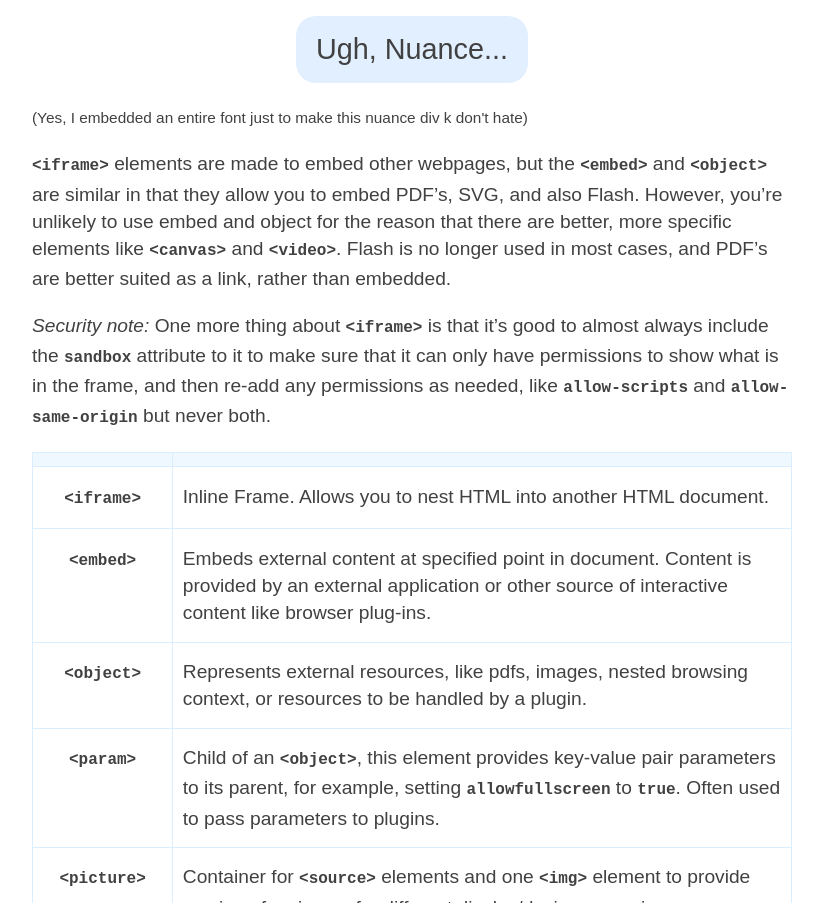
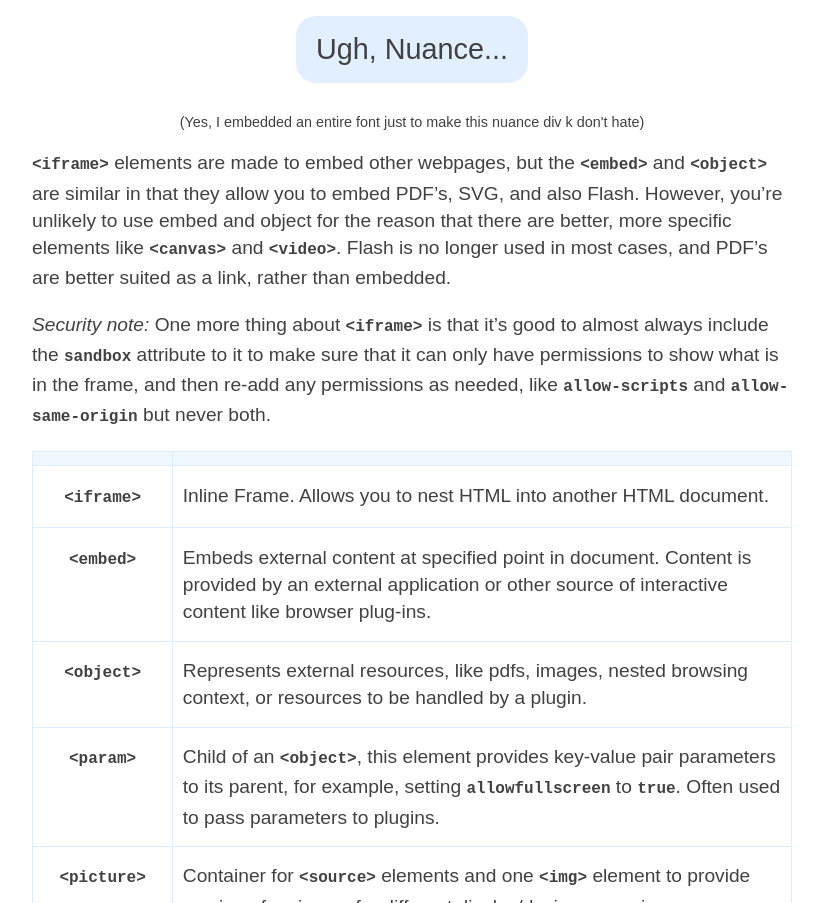
Before and after one commit to proxycase/proxycase.github.io, a plain HTML site: page posts/html-elements-2/index.html in a window 1280 px wide. Shown: the part 1482-2385 px from the top of the page, without its empty margins (228-1051 px from the left). Drawn offline with nearby package versions, Linux system fonts and the light colour scheme; a web font is replaced by a local one.

Commit message:
rebuilding site Wed Oct 23 11:41:26 CDT 2019

```diff
--- a/css/main.css
+++ b/css/main.css
@@ -44,6 +44,10 @@ pre {
 	font-weight: 400;
 	font-size: 1rem;
 	color: rgb(65, 65, 65);
+}
+
+.o-centered {
+	text-align: center;
 }
 
 code {
--- a/posts/html-elements-2/index.html
+++ b/posts/html-elements-2/index.html
@@ -152,7 +152,9 @@ Images &amp; Multimedia          &lt;img&gt; Used to embed images. Replaces the
     <span class="c-funky-text">Ugh, Nuance...</span>
 </div>
 
-<p><small>(Yes, I embedded an entire font just to make this nuance div k don't hate)</small></p>
+<div class="o-centered">
+  <sub>(Yes, I embedded an entire font just to make this nuance div k don't hate)</sub>
+</div>
 
 <p><code>&lt;iframe&gt;</code> elements are made to embed other webpages, but the <code>&lt;embed&gt;</code> and <code>&lt;object&gt;</code> are similar in that they allow you to embed PDF’s, SVG, and also Flash. However, you’re unlikely to use embed and object for the reason that there are better, more specific elements like <code>&lt;canvas&gt;</code> and <code>&lt;video&gt;</code>. Flash is no longer used in most cases, and PDF’s are better suited as a link, rather than embedded.</p>
 
```
